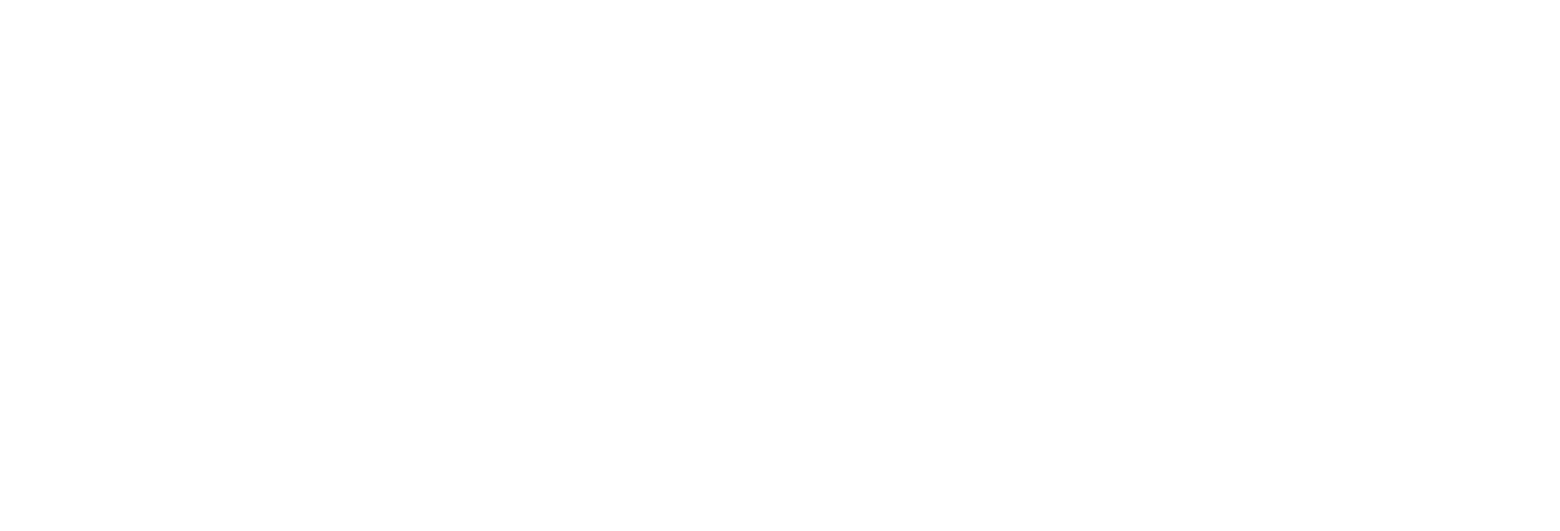
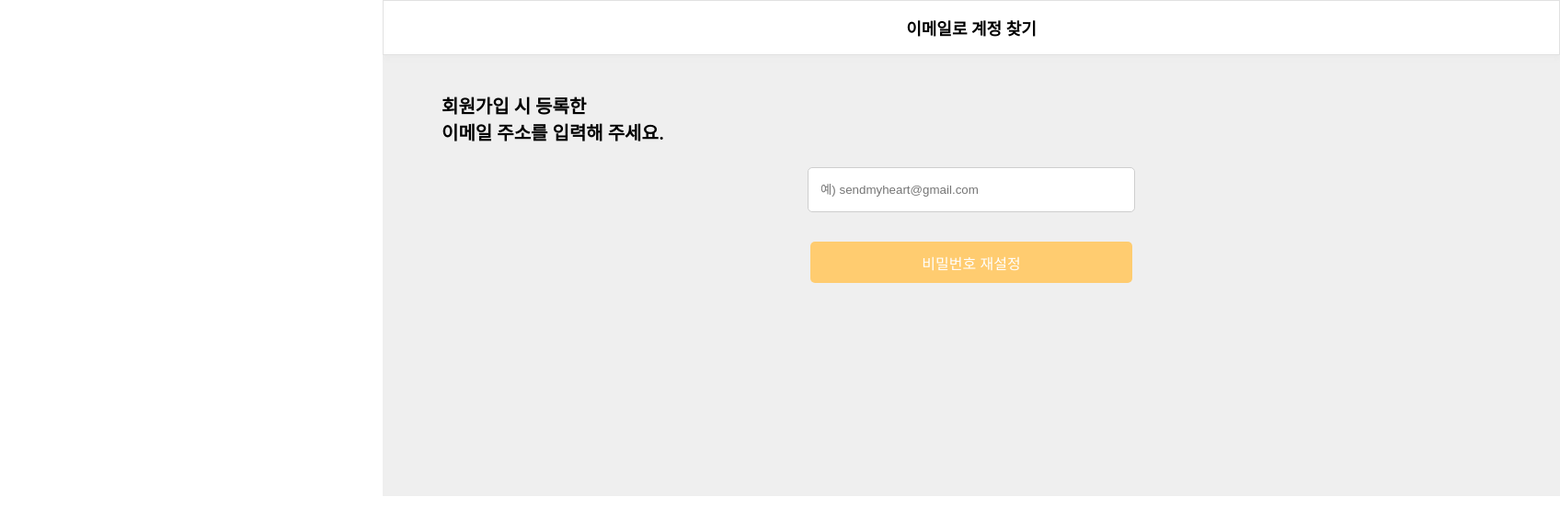
Before and after one commit to Likelion-at-SMWU-11th/SendMyHeart-Client, a React (Create React App) app: page /find in a window 1280 px wide. Before the commit this address had no page. Shown: the top 578 px of the page at 92% size, 1696 px wide, since content can reach past the window. Built offline with nearby package versions, Linux system fonts and the light colour scheme.

Commit message:
[feat] FindAccount 구현

```diff
--- a/src/App.js
+++ b/src/App.js
@@ -5,6 +5,7 @@
 import Profile from './pages/Profile';
 import Send from './pages/Send';
 import Login from './pages/Login';
+import FindAccount from './pages/FindAccount';
 
 function App() {
   return (
@@ -15,6 +16,7 @@
         <Route path="register" element={<Register />} />
         <Route path="login" element={<Login />} />
         <Route path="profile" element={<Profile />} />
+        <Route path="find" element={<FindAccount />} />
       </Routes>
     </div>
   );
--- /dev/null
+++ b/src/pages/FindAccount.jsx
@@ -0,0 +1,88 @@
+import React, { useState } from 'react';
+import { TopBar } from '../components';
+import styled from 'styled-components';
+import Button from './../components/Button';
+import { useNavigate } from 'react-router-dom';
+//import axios from 'axios';
+
+const Wrapper = styled.div`
+  background-color: #efefef;
+  width: 100vw;
+  align-items: center;
+  text-align: center;
+  overflow-x: hidden;
+  padding-bottom: 200px;
+`;
+
+const Menu = styled.div`
+  font-size: 18px;
+  font-weight: 600;
+`;
+
+const Txt = styled.div`
+  font-size: 20px;
+  font-weight: 600;
+  padding: 5vh 5vw 3vh;
+  text-align: left;
+`;
+
+const SignInput = styled.input`
+  height: 45px;
+  width: 350px;
+  //margin-bottom: 1vh;
+  border-radius: 5px;
+  border-width: 1px;
+  border-style: solid;
+  border-color: #cecece;
+`;
+
+const FindAccount = () => {
+  const [email, setEmail] = useState('');
+  const navigate = useNavigate();
+
+  const [isEmail, setIsEmail] = useState(false);
+
+  const onChangeEmail = (event) => {
+    const currentEmail = event.target.value;
+    setEmail(currentEmail);
+    const emailRegExp =
+      /^[A-Za-z0-9_]+[A-Za-z0-9]*[@]{1}[A-Za-z0-9]+[A-Za-z0-9]*[.]{1}[A-Za-z]{1,3}$/;
+    if (!emailRegExp.test(currentEmail)) {
+      setIsEmail(false);
+    } else {
+      setIsEmail(true);
+    }
+  };
+
+  const onSubmit = (event) => {
+    event.preventDefault();
+    if (!isEmail) {
+      return alert('이메일의 형식이 올바르지 않습니다.');
+    }
+    navigate('/'); //메인 페이지로 이동
+  };
+
+  return (
+    <Wrapper>
+      <TopBar>
+        <Menu>이메일로 계정 찾기</Menu>
+      </TopBar>
+      <Txt>
+        회원가입 시 등록한
+        <br />
+        이메일 주소를 입력해 주세요.
+      </Txt>
+      <SignInput
+        id="email"
+        name="email"
+        value={email}
+        onChange={onChangeEmail}
+        type="email"
+        placeholder="   예) sendmyheart@gmail.com"
+      />
+      <Button title="비밀번호 재설정" onClick={onSubmit} />
+    </Wrapper>
+  );
+};
+
+export default FindAccount;
```
